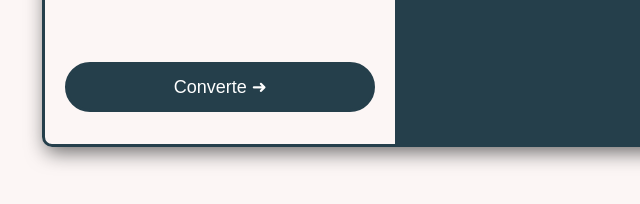
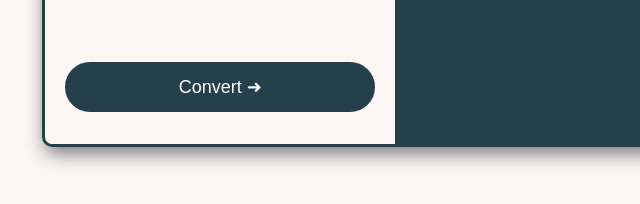
Before and after one commit to Megha021/Temperature-Converter, a plain HTML site: page index.html in a window 1280 px wide. Shown: the part 486-690 px from the top of the page, 219-859 px from the left. Drawn offline with Linux system fonts and the light colour scheme.

Commit message:
Update index.html

```diff
--- a/index.html
+++ b/index.html
@@ -40,7 +40,7 @@
                     </select>
                 </div>
                 <div class="res">
-                    <button onclick="temprature()" class="button">Converte ➜ </button>
+                    <button onclick="temprature()" class="button">Convert ➜ </button>
                 </div>
 
             </div>
```
